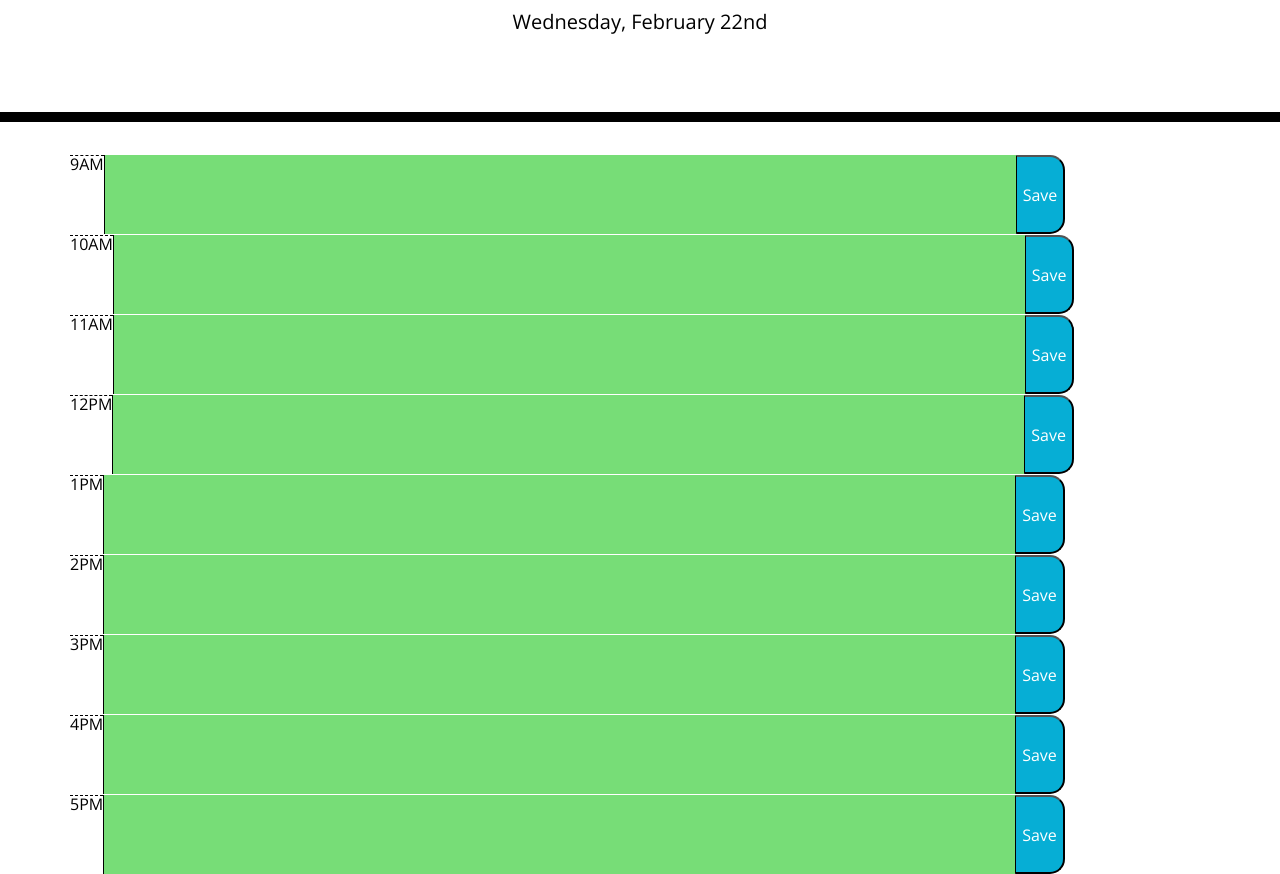
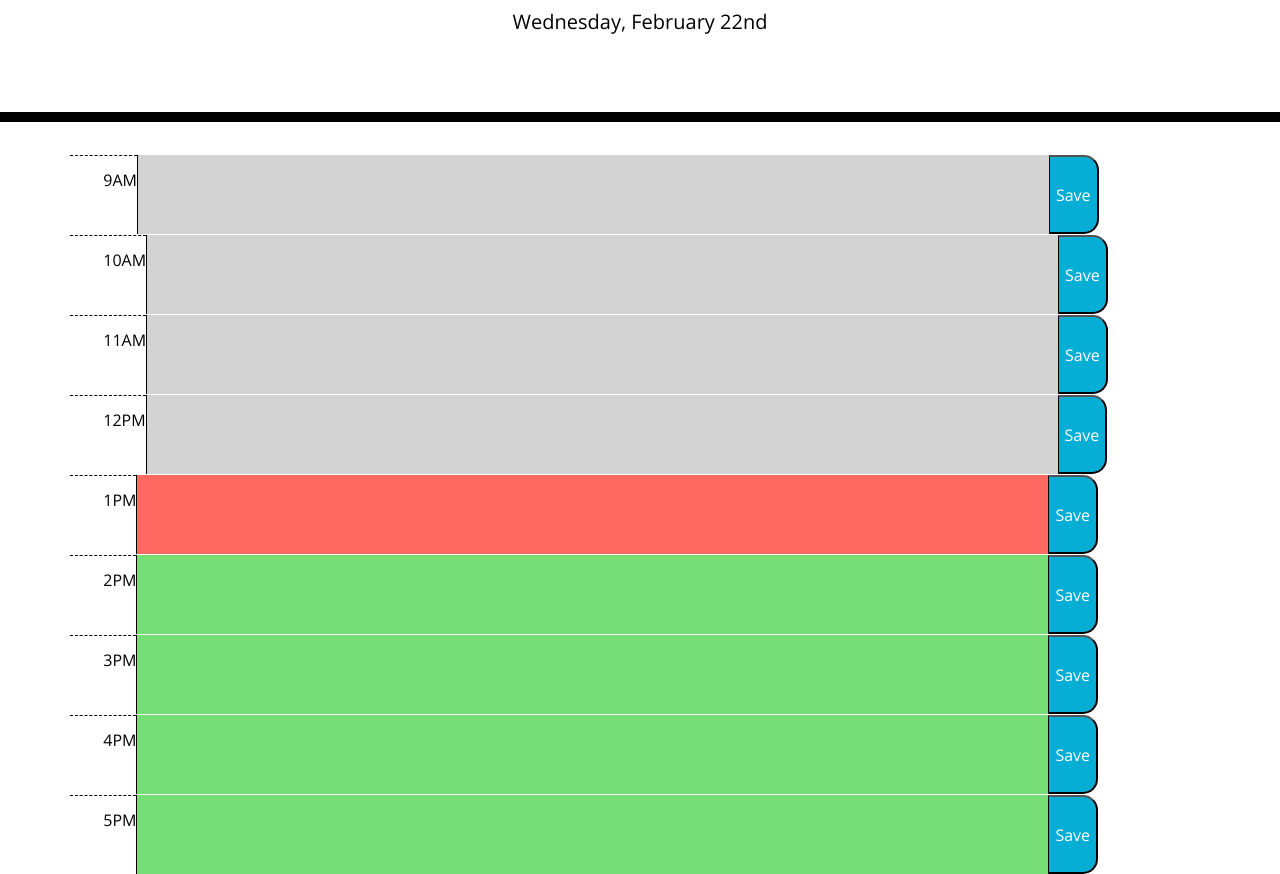
Before and after one commit to jh871/Daily-Planner-App, a plain HTML site: page index.html in a window 1280 px wide. Shown: the part 182-1056 px from the top of the page. Drawn offline with nearby package versions, Linux system fonts and the light colour scheme.

Commit message:
added logic to vary block colour by tense

```diff
--- a/assets/js/script.js
+++ b/assets/js/script.js
@@ -9,16 +9,17 @@ let hour = $(".hour");
 
 let timeBlock = $(".time-block");
 let textArea = $(".textarea");
-let block9 = $("#9am");
-let block10 = $("#10am");
-let block11= $("#11am");
-let block12 = $("#12pm");
-let block1 = $("#1pm");
-let block2 = $("#2pm");
-let block3 = $("#3pm");
-let block4 = $("#4pm");
-let block5 = $("#5pm");
+let block9 = $("#9");
+let block10 = $("#10");
+let block11= $("#11");
+let block12 = $("#12");
+let block1 = $("#13");
+let block2 = $("#14");
+let block3 = $("#15");
+let block4 = $("#16");
+let block5 = $("#17");
 
+let blocks = [block9, block10, block11, block12]
 let saveButton = $(".saveBtn");
 
 //display time
@@ -28,3 +29,20 @@ currentDay.html(date);
 
 //when user types in text area and clicks save, time is used as ls key and then text is stored in string;
 // color of block will changed based on whether it is future, present or past
+/*
+let time = parseInt(moment().format("H"));
+console.log(typeof time);
+*/
+let time = 13;
+
+
+let count = [block9, block10, block11, block12, block1, block2, block3, block4, block5];
+count.forEach((num) => {
+    if (parseInt(num[0].id) === time) {
+        num.addClass("present");
+    } else if (parseInt(num[0].id) < time){
+        num.addClass("past");
+    } else if (parseInt(num[0].id) > time) {
+        num.addClass("future");
+    }
+});
--- a/index.html
+++ b/index.html
@@ -30,23 +30,32 @@
     </header>
     <div class="container">
       <!-- Timeblocks go here -->
-      <div class="time-block row"><span class="hour">9AM</span><textarea class="textarea" id="9am"></textarea><button class="saveBtn">Save</button></div>
+      <div class="time-block row"><span class="hour">
+        9AM</span><textarea class="textarea" id="9"></textarea><button class="saveBtn">Save</button></div>
 
-      <div class="time-block row"><span class="hour">10AM</span><textarea class="textarea id="10am></textarea><button class="saveBtn">Save</button></div>
+      <div class="time-block row"><span class="hour">
+        10AM</span><textarea class="textarea" id="10"></textarea><button class="saveBtn">Save</button></div>
 
-      <div class="time-block row"><span class="hour">11AM</span><textarea class="textarea" id="11am"></textarea><button class="saveBtn">Save</button></div>
+      <div class="time-block row"><span class="hour">
+        11AM</span><textarea class="textarea" id="11"></textarea><button class="saveBtn">Save</button></div>
 
-      <div class="time-block row"><span class="hour">12PM</span><textarea class="textarea" id="12pm"></textarea><button class="saveBtn">Save</button></div>
+      <div class="time-block row"><span class="hour">
+        12PM</span><textarea class="textarea" id="12"></textarea><button class="saveBtn">Save</button></div>
 
-      <div class="time-block row"><span class="hour">1PM</span><textarea class="textarea" id="1pm"></textarea><button class="saveBtn">Save</button></div>
+      <div class="time-block row"><span class="hour">
+        1PM</span><textarea class="textarea" id="13"></textarea><button class="saveBtn">Save</button></div>
 
-      <div class="time-block row"><span class="hour">2PM</span><textarea class="textarea" id="2pm"></textarea><button class="saveBtn">Save</button></div>
+      <div class="time-block row"><span class="hour">
+        2PM</span><textarea class="textarea" id="14"></textarea><button class="saveBtn">Save</button></div>
 
-      <div class="time-block row"><span class="hour">3PM</span><textarea class="textarea" id="3pm"></textarea><button class="saveBtn">Save</button></div>
+      <div class="time-block row"><span class="hour">
+        3PM</span><textarea class="textarea" id="15"></textarea><button class="saveBtn">Save</button></div>
 
-      <div class="time-block row"><span class="hour">4PM</span><textarea class="textarea" id="4pm"></textarea><button class="saveBtn">Save</button></div>
+      <div class="time-block row"><span class="hour">
+        4PM</span><textarea class="textarea" id="16"></textarea><button class="saveBtn">Save</button></div>
 
-      <div class="time-block row"><span class="hour">5PM</span><textarea class="textarea" id="5pm"></textarea><button class="saveBtn">Save</button></div>
+      <div class="time-block row"><span class="hour">
+        5PM</span><textarea class="textarea" id="17"></textarea><button class="saveBtn">Save</button></div>
     </div>
 
     <script src="https://cdnjs.cloudflare.com/ajax/libs/jquery/3.2.1/jquery.min.js"></script>
```
